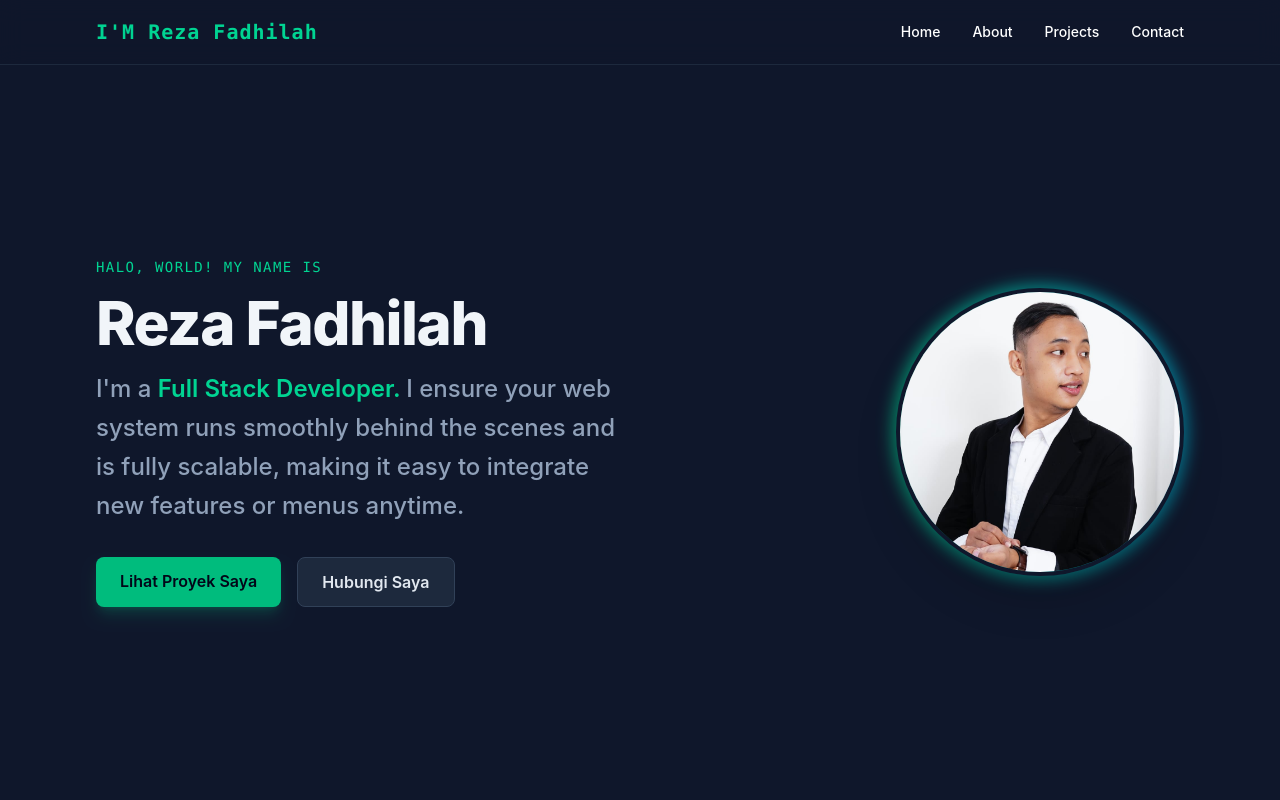
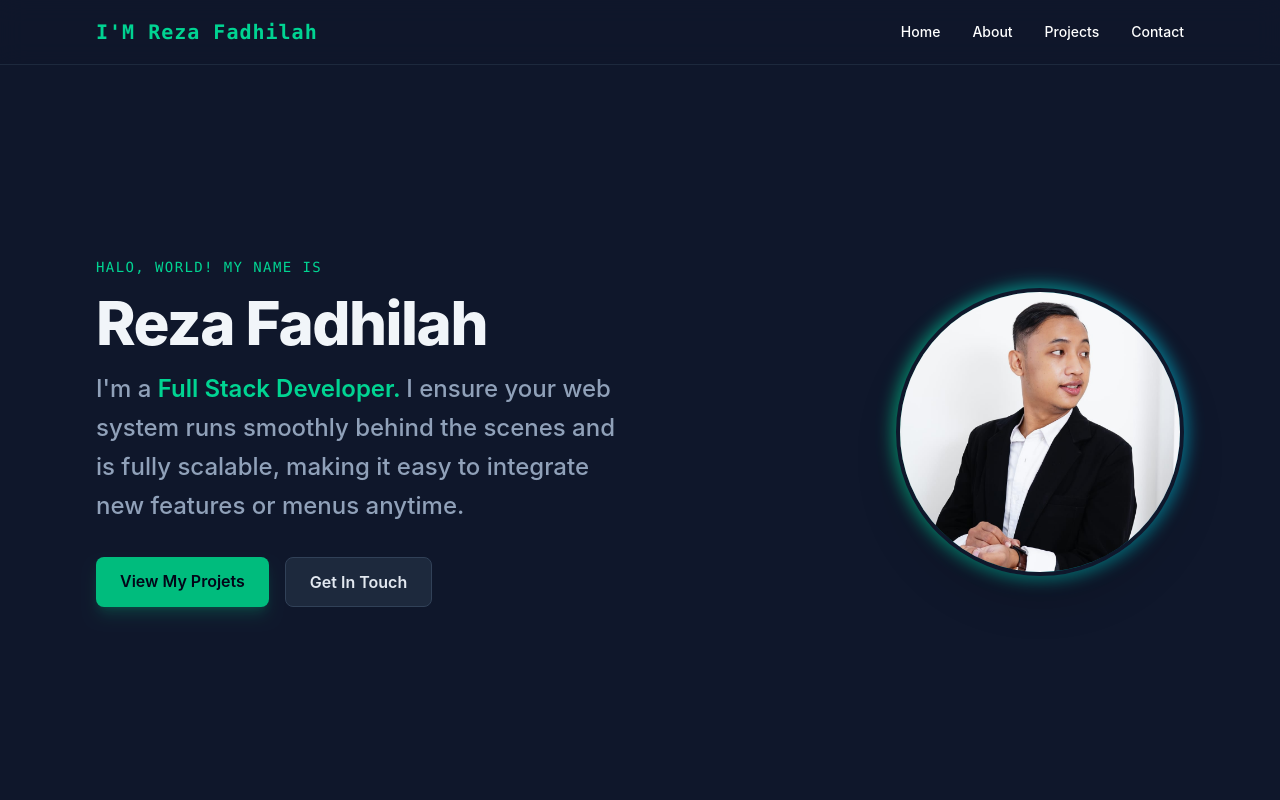
Before and after one commit to azerezaid/rezafadhilah, a React (Vite) app: page / in a window 1280 px wide. Shown: the top 800 px of the page. Built offline with nearby package versions, Linux system fonts and the light colour scheme.

Commit message:
Update Hero.jsx

```diff
--- a/src/sections/Hero.jsx
+++ b/src/sections/Hero.jsx
@@ -24,13 +24,13 @@ function Hero() {
               href="#projects"
               className="px-6 py-3 bg-emerald-500 text-slate-950 font-semibold rounded-lg hover:bg-emerald-400 transition-all duration-200 shadow-lg shadow-emerald-500/20"
             >
-              Lihat Proyek Saya
+              View My Projets
             </a>
             <a
               href="#contact"
               className="px-6 py-3 bg-slate-800 border border-slate-700 text-slate-200 font-semibold rounded-lg hover:bg-slate-700 transition-all duration-200"
             >
-              Hubungi Saya
+              Get In Touch
             </a>
           </div>
         </div>
```
